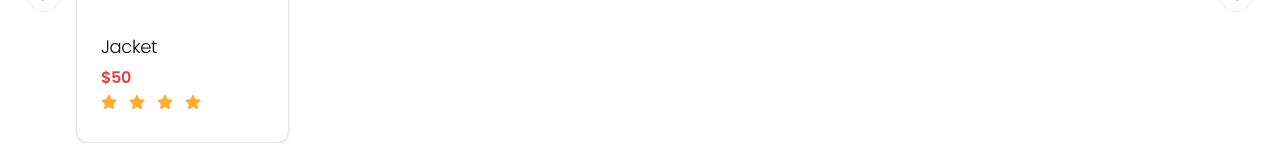
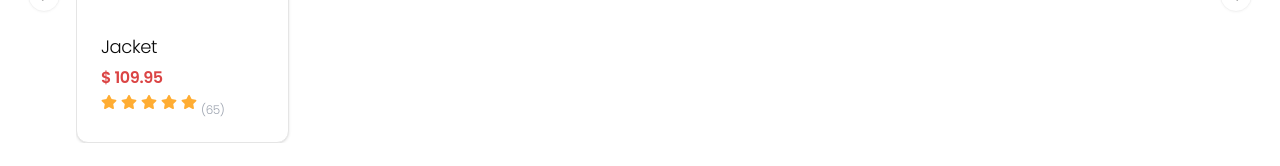
Before and after one commit to moazelgandy2/Exclusive, a React (Vite) app: page / in a window 1280 px wide. Shown: the part 1380-1546 px from the top of the page. Built offline with nearby package versions, Linux system fonts and the light colour scheme; grey boxes are pictures that could not be loaded.

Commit message:
Update BestSelling component with new price and star rating

```diff
--- a/src/components/BestSelling/BestSelling.jsx
+++ b/src/components/BestSelling/BestSelling.jsx
@@ -29,12 +29,16 @@ function BestSelling() {
                       <span className=" font-light text-lg hover:border-black border-b border-transparent cursor-pointer">
                         Jacket
                       </span>
-                      <span className="text-[#DB4444]">$50</span>
-                      <span className="flex text-[#FFAD33] w-full items-center gap-3">
+                      <span className="text-[#DB4444]">$ 109.95</span>
+                      <span className="flex text-[#FFAD33] w-full items-center gap-1">
                         <FaStar />
                         <FaStar />
                         <FaStar />
                         <FaStar />
+                        <FaStar />
+                        <span className="text-gray-400 relative top-2 text-[12px] font-light">
+                          (65)
+                        </span>
                       </span>
                     </CardTitle>
                     <Badge className="absolute top-0 end-2" variant="destructive">
```
